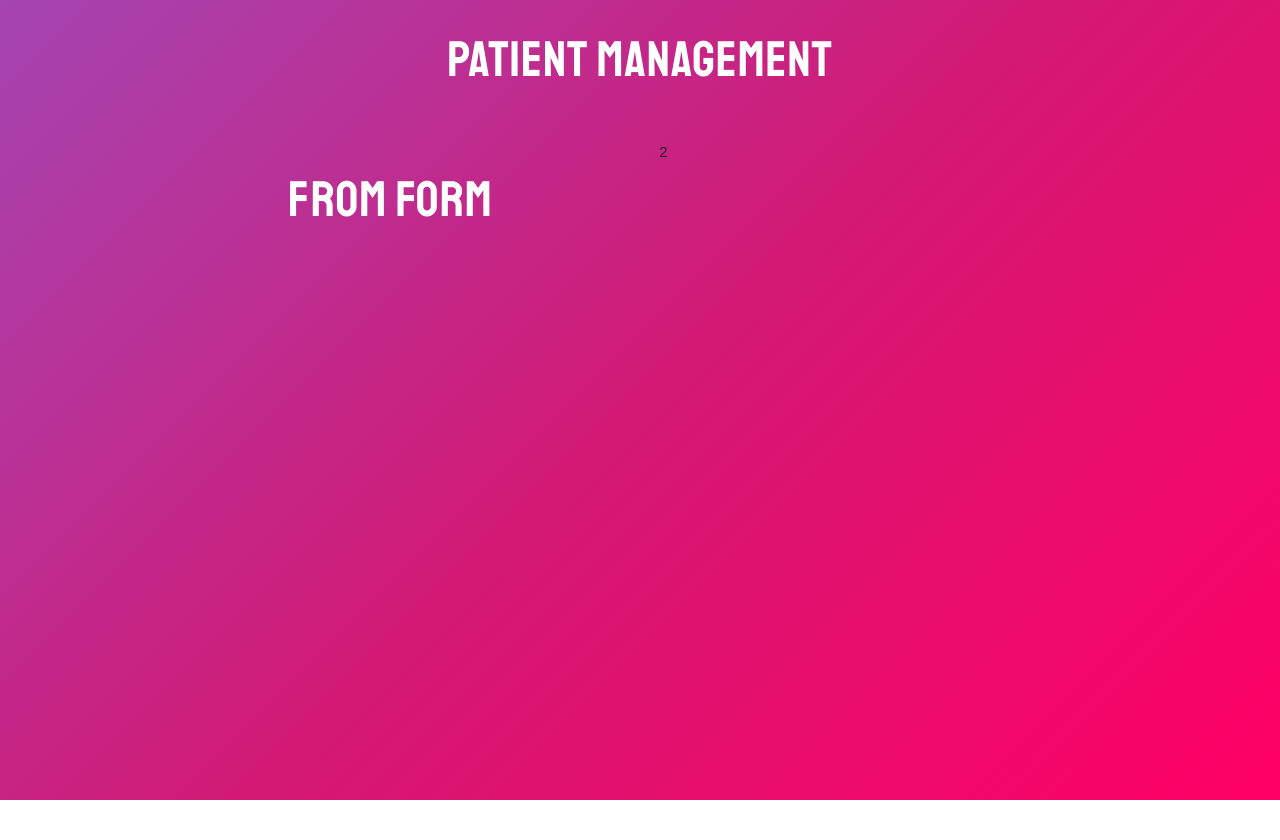
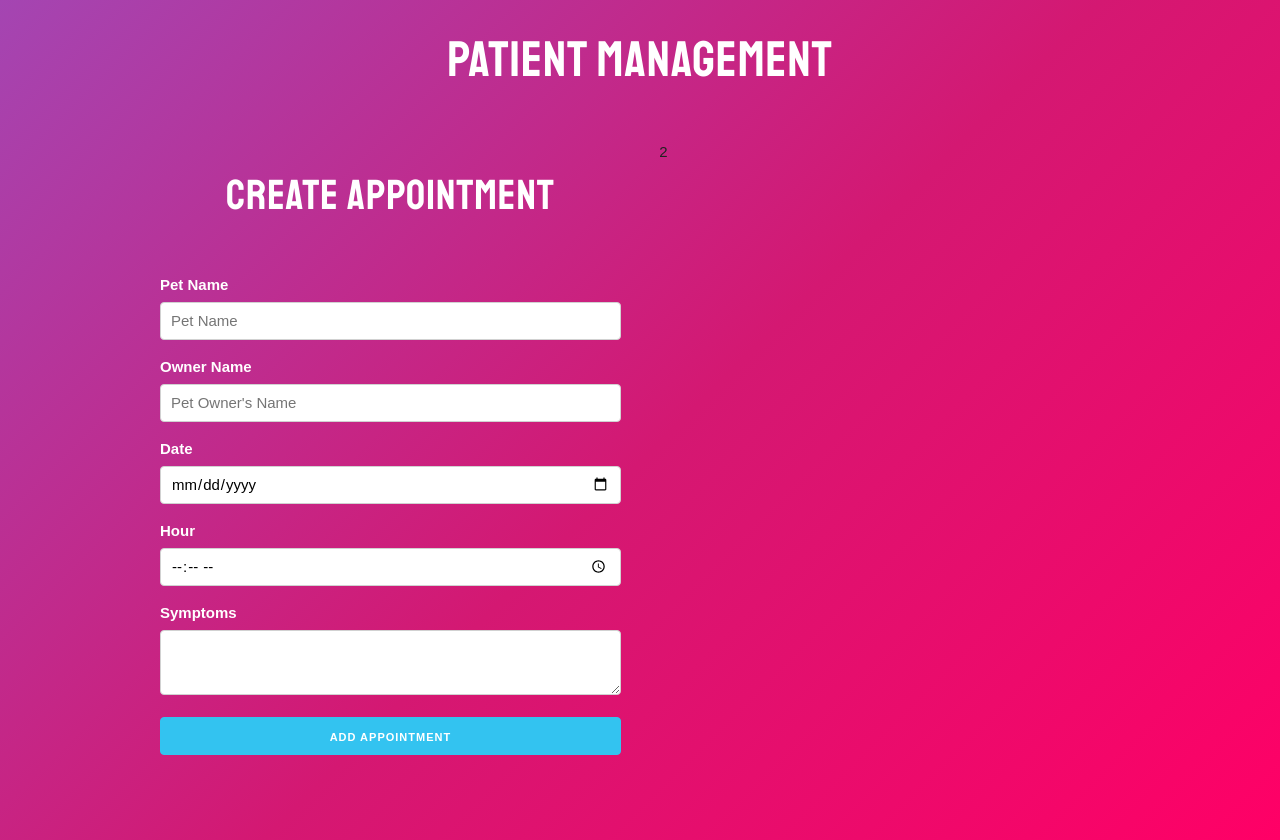
Before and after one commit to JnDiego/scheduling_appointments, a React (Create React App) app: page / in a window 1280 px wide. Before the commit the page ends 800 px from the top, so only its background shows below. Built offline with nearby package versions, Linux system fonts and the light colour scheme.

Commit message:
Se crea template formulario en componente Form. Se crea método handleChange para actualizar el state de citas cuando el usuario escribe en un input

```diff
--- a/src/components/Form.jsx
+++ b/src/components/Form.jsx
@@ -1,7 +1,44 @@
-import React from 'react';
+import React, { Fragment, useState } from 'react';
 
 const Form = () => {
-  return <h1>From Form</h1>;
+  // Crear State de Citas
+  const [appointment, updateAppointment] = useState({
+    petName: '',
+    ownerName: '',
+    date: '',
+    hour: '',
+    symptoms: '',
+  });
+
+  // Función que se ejecuta cuando el usuario escribe en un input
+  const handleChange = (event) => {
+    updateAppointment({
+      ...appointment,
+      [event.target.name]: event.target.value,
+    });
+  };
+
+  return (
+    <Fragment>
+      <h2>Create Appointment</h2>
+      <form action="">
+        <label htmlFor="petName">Pet Name</label>
+        <input type="text" name="petName" className="u-full-width" placeholder="Pet Name" onChange={handleChange} />
+        <label htmlFor="ownerName">Owner Name</label>
+        <input type="text" name="ownerName" className="u-full-width" placeholder="Pet Owner's Name" onChange={handleChange} />
+        <label htmlFor="date">Date</label>
+        <input type="date" name="date" className="u-full-width" onChange={handleChange} />
+        <label htmlFor="hour">Hour</label>
+        <input type="time" name="hour" className="u-full-width" onChange={handleChange} />
+        <label htmlFor="symptoms">Symptoms</label>
+        <textarea name="symptoms" className="u-full-width" onChange={handleChange}></textarea>
+
+        <button type="button" className="u-full-width button-primary">
+          Add Appointment
+        </button>
+      </form>
+    </Fragment>
+  );
 };
 
 export default Form;
```
